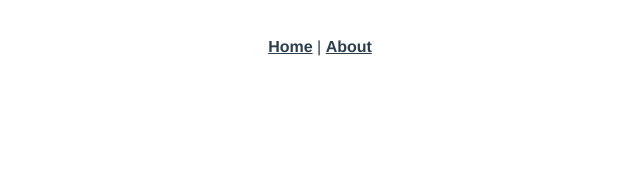
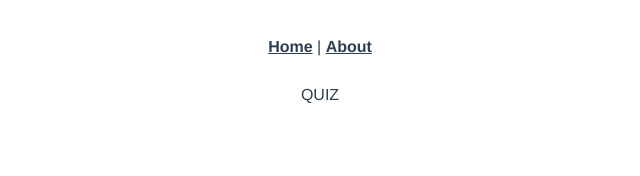
Before and after one commit to FaureAlexis/aphrodite-front, a Vue app: page /quiz in a window 1280 px wide. Before the commit this address had no page. Shown: the top 176 px of the page, without its empty margins (320-960 px from the left). Built offline with nearby package versions, Linux system fonts and the light colour scheme.

Commit message:
[ADD] - Add Quiz vue

```diff
--- a/src/router/index.ts
+++ b/src/router/index.ts
@@ -15,6 +15,11 @@ const routes: Array<RouteRecordRaw> = [
     // which is lazy-loaded when the route is visited.
     component: () => import(/* webpackChunkName: "about" */ '../views/About.vue'),
   },
+  {
+    path: '/quiz',
+    name: 'Quiz',
+    component: () => import(/* webpackChunkName: "Quiz" */ '../views/Quiz.vue'),
+  },
 ];
 
 const router = createRouter({
--- /dev/null
+++ b/src/views/Quiz.vue
@@ -0,0 +1,17 @@
+<template>
+  <div id="component-root">
+    QUIZ
+  </div>
+</template>
+
+<script lang="ts">
+import { defineComponent } from 'vue';
+
+export default defineComponent({
+  name: 'Quiz',
+});
+</script>
+
+<style>
+
+</style>
```
